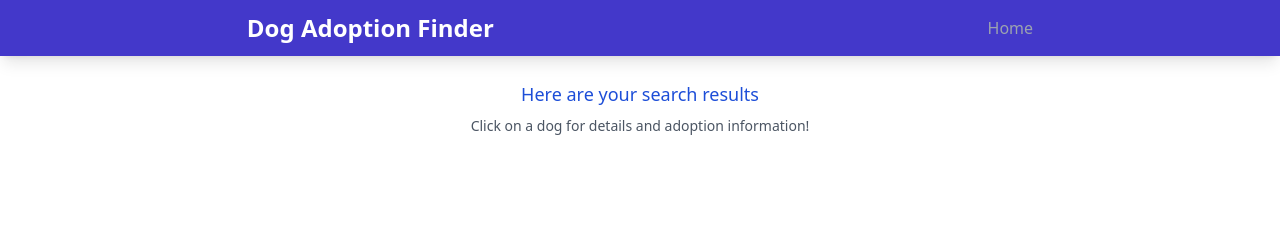
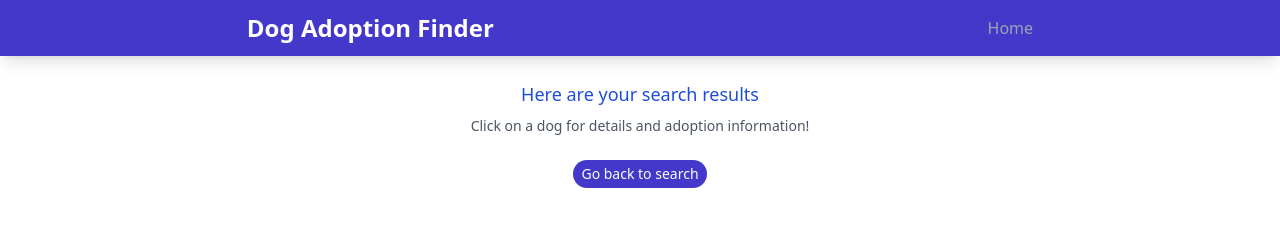
Before and after one commit to awgarner/dogAdoptionFinder, a website: page adoptable-dogs.html in a window 1280 px wide. Drawn offline with nearby package versions, Linux system fonts and the light colour scheme; no server answers.

Commit message:
added back button with link to index.html

```diff
--- a/adoptable-dogs.html
+++ b/adoptable-dogs.html
@@ -40,7 +40,11 @@
     </p>
 </div>
 
-  <!-- Card/ Dog List section -->
+<!-- Back button goes here -->
+<div class="flex justify-center">
+  <a class="bg-indigo-700 text-sm hover:bg-blue-700 text-white py-1 px-2 rounded-full" href="./index.html">Go back to search</a>
+</div>
+  <!-- Static demo Card/ Dog List section - this is populated by js for the real cards -->
 <!--
 <div class="flex flex-wrap max-w-full px-1 justify-center">
     <!-- dog one --
```
